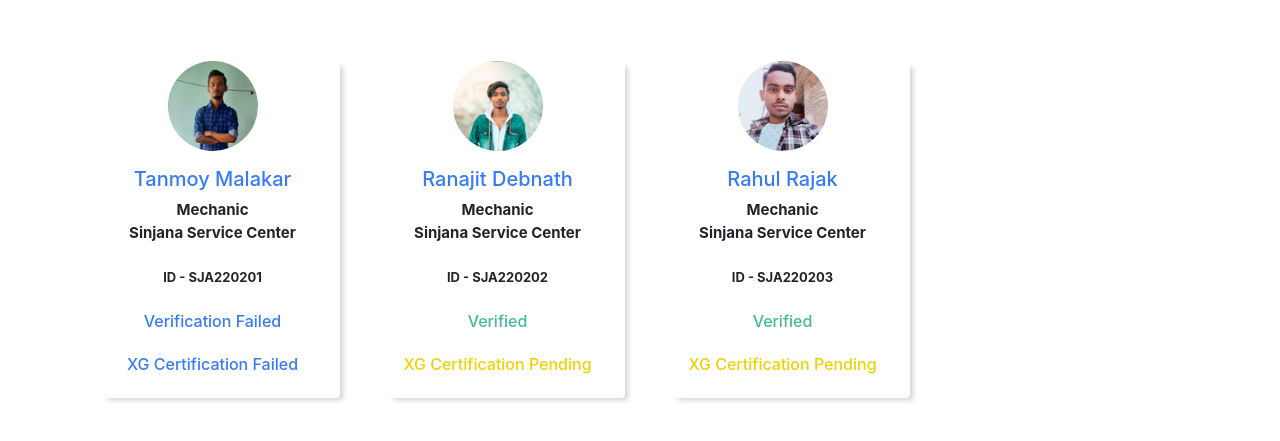
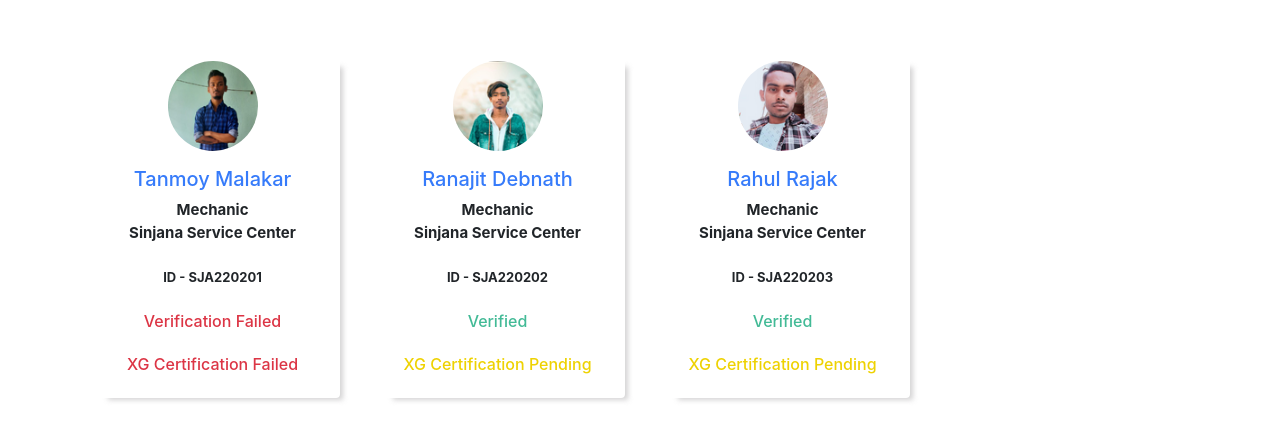
Before and after one commit to sagardebnath77/partners, a plain HTML site: page Sinjana_Service_Center_Konnagar/index.html in a window 1280 px wide. Shown: the part 221-662 px from the top of the page. Drawn offline with nearby package versions, Linux system fonts and the light colour scheme.

Commit message:
Update style.css

```diff
--- a/Sinjana_Service_Center_Konnagar/css/style.css
+++ b/Sinjana_Service_Center_Konnagar/css/style.css
@@ -65,3 +65,6 @@ body {
   .certified{
     color:#42ba96;
   }
+.error{
+  color:#dc3545;
+}
```
